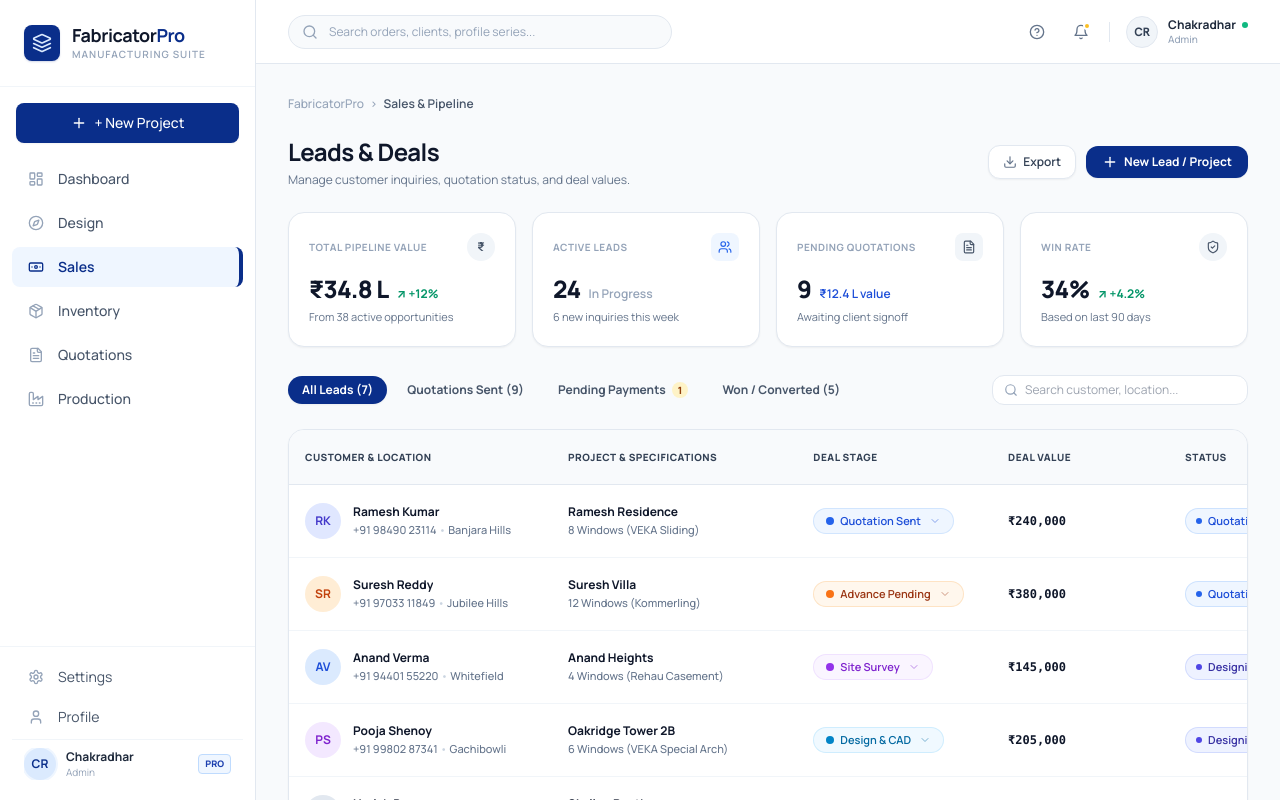
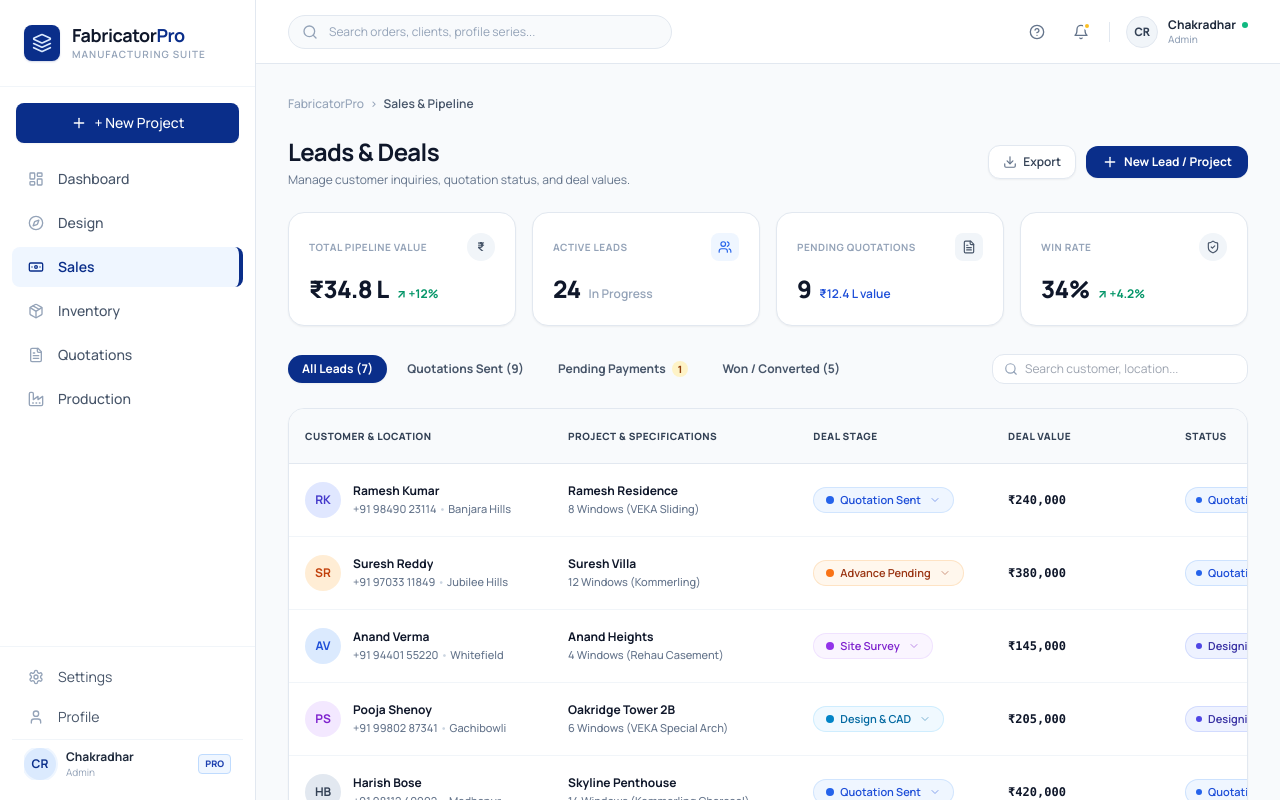
Before and after one commit to samachakri/fabricator-application, a Next.js app: page /sales in a window 1280 px wide. Shown: the top 800 px of the page. Built offline with nearby package versions, Linux system fonts and the light colour scheme.

Commit message:
fix(sales): remove bottom descriptions from KPI cards

```diff
--- a/app/sales/page.tsx
+++ b/app/sales/page.tsx
@@ -559,9 +559,6 @@ export default function SalesPage() {
               ↗ +12%
             </span>
           </div>
-          <p className="text-[11px] text-slate-500 mt-1">
-            From 38 active opportunities
-          </p>
         </div>
 
         {/* Card 2: Active Leads */}
@@ -582,9 +579,6 @@ export default function SalesPage() {
               In Progress
             </span>
           </div>
-          <p className="text-[11px] text-slate-500 mt-1">
-            6 new inquiries this week
-          </p>
         </div>
 
         {/* Card 3: Pending Quotations */}
@@ -605,9 +599,6 @@ export default function SalesPage() {
               ₹12.4 L value
             </span>
           </div>
-          <p className="text-[11px] text-slate-500 mt-1">
-            Awaiting client signoff
-          </p>
         </div>
 
         {/* Card 4: Win Rate */}
@@ -628,9 +619,6 @@ export default function SalesPage() {
               ↗ +4.2%
             </span>
           </div>
-          <p className="text-[11px] text-slate-500 mt-1">
-            Based on last 90 days
-          </p>
         </div>
       </div>
 
```
